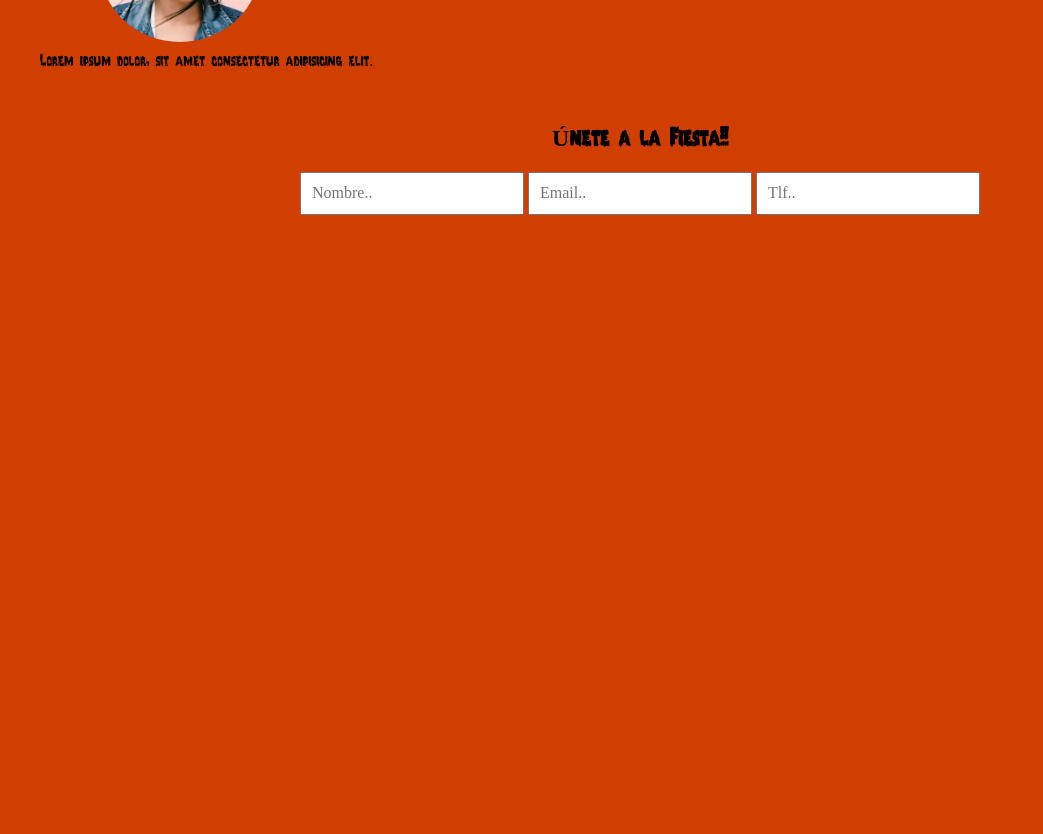
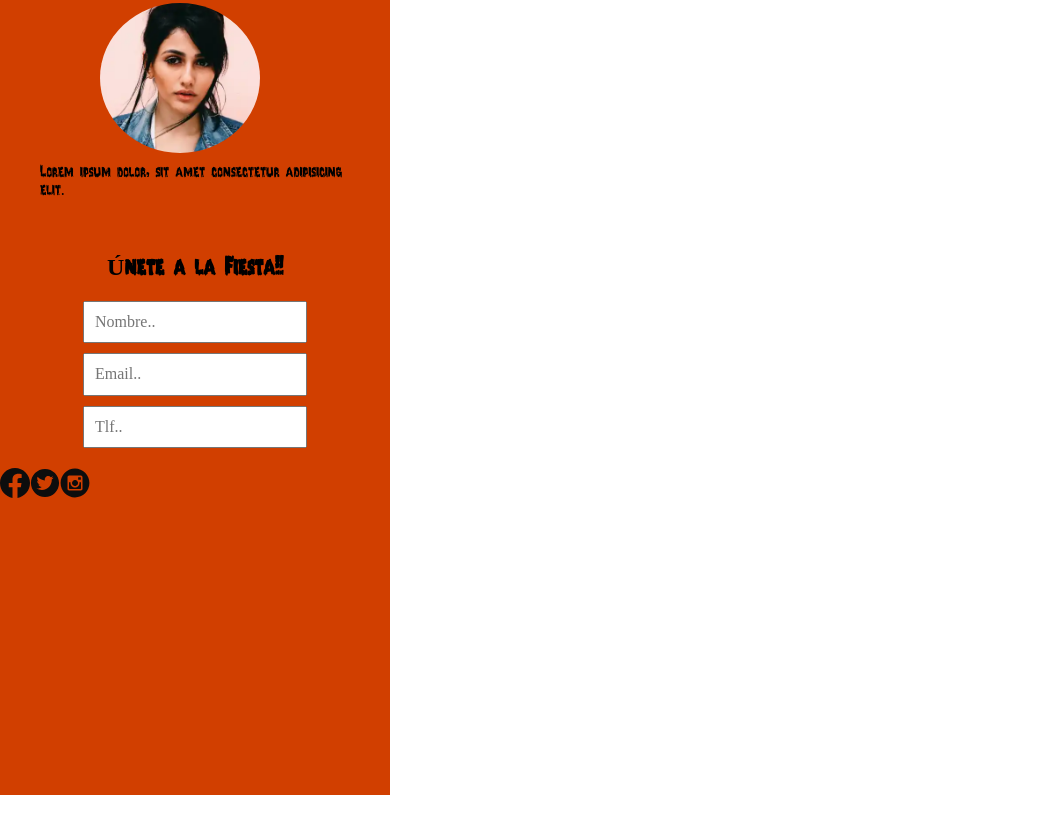
Before and after one commit to MiriiFernandez/HalloweenEvento, a plain HTML site: page index.html in a window 1280 px wide. Shown: the part 1226-2060 px from the top of the page, without its empty margins (0-1043 px from the left). After the commit the page ends 2021 px from the top, so only its background shows below. Drawn offline with Linux system fonts and the light colour scheme.

Commit message:
Se ha finalizado la web

```diff
--- a/css/style.css
+++ b/css/style.css
@@ -7,7 +7,8 @@
 /* Contenedor */
 .container {
   background-color: #d13f00;
-  height: 2095px;
+  height: 2000px;
+  width: 390px;
 }
 
 .banner {
@@ -119,3 +120,36 @@ input{
 }
 
 /* Seccion Redes Sociales */
+.rdss{
+  display: flex;
+  align-items: center;
+  flex-wrap: wrap-reverse;
+  padding-top: 10px;
+}
+
+.Facebook{
+  background-image: url(../img/svg/Facebook.svg);
+  width: 30px;
+  height: 30px;
+  background-repeat: no-repeat;
+  background-size: cover;
+  background-position: center;
+}
+
+.Twitter{
+  background-image: url(../img/svg/Twitter.svg);
+  width: 30px;
+  height: 30px;
+  background-repeat: no-repeat;
+  background-size: cover;
+  background-position: center;
+}
+
+.Instagram{
+  background-image: url(../img/svg/Instagram.svg);
+  width: 30px;
+  height: 30px;
+  background-repeat: no-repeat;
+  background-size: cover;
+  background-position: center;
+}
```
Also changed, not shown: img/svg/Facebook.svg (added), img/svg/Instagram.svg (added).
